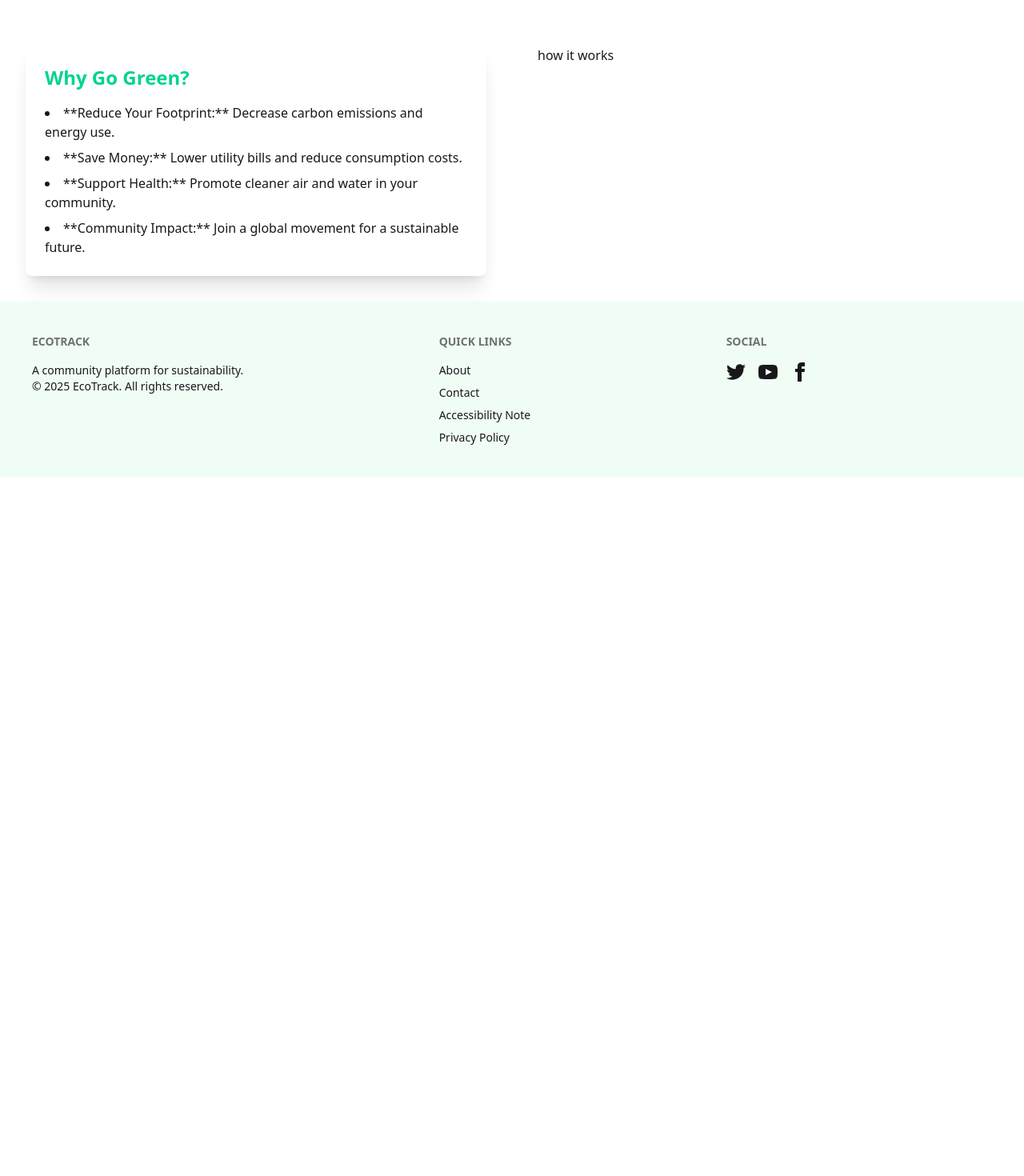
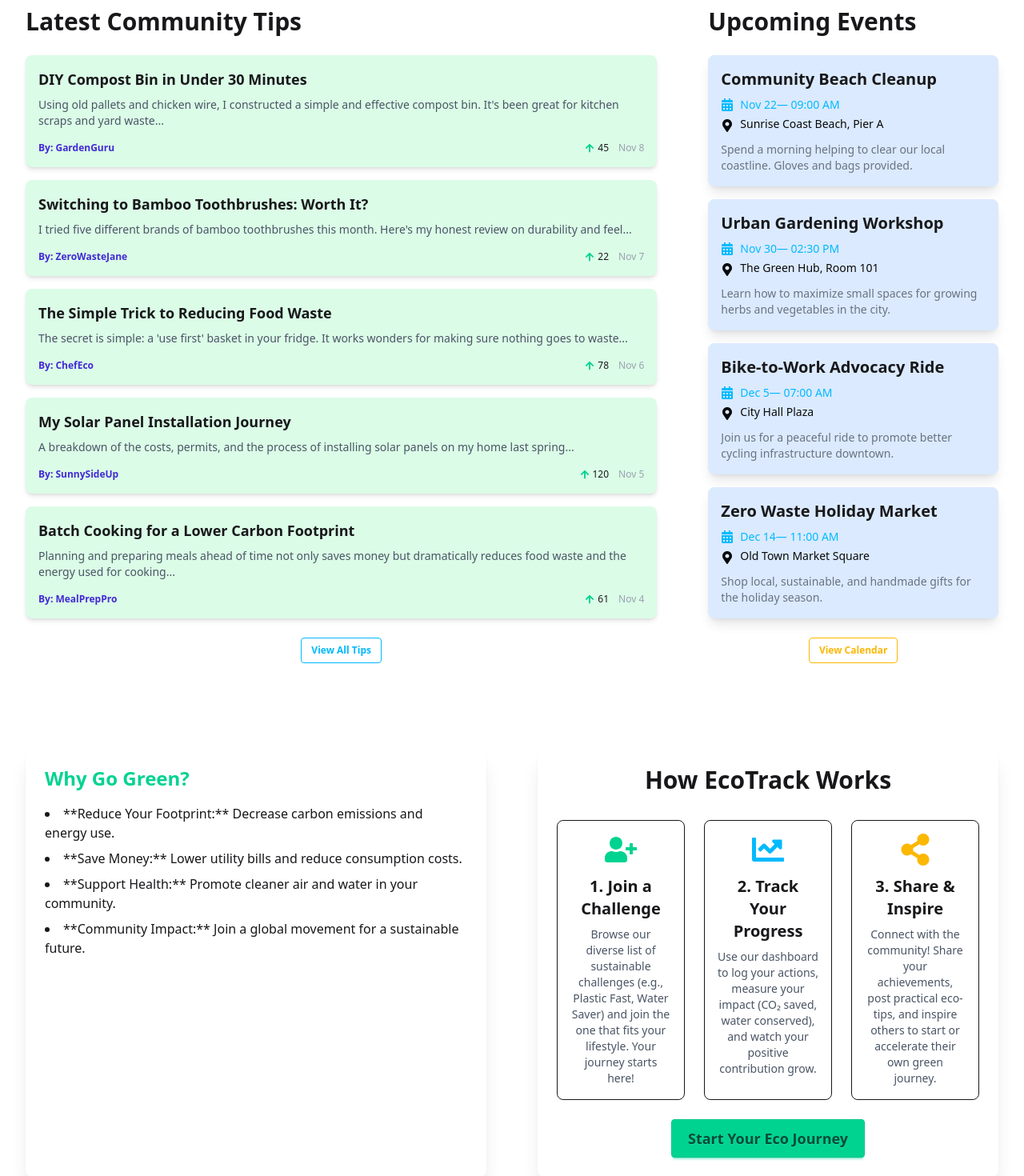
Before and after one commit to kohinurfatema/tenth-assignment, a React (Vite) app: page / in a window 1280 px wide. Shown: the part 1760-3230 px from the top of the page at 80% size. Before the commit the page ends 2357 px from the top, so only its background shows below. Built offline with nearby package versions, Linux system fonts and the light colour scheme.

Commit message:
tips and up coming events added sucssesfully

```diff
--- a/src/components/home/HowItWorks.jsx
+++ b/src/components/home/HowItWorks.jsx
@@ -1,11 +1,55 @@
-import React from 'react';
+// src/components/home/HowItWorks.jsx
+import { FaUserPlus, FaChartLine, FaShareAlt } from 'react-icons/fa'; // Requires react-icons
+
+const steps = [
+  {
+    icon: FaUserPlus,
+    title: "1. Join a Challenge",
+    description: "Browse our diverse list of sustainable challenges (e.g., Plastic Fast, Water Saver) and join the one that fits your lifestyle. Your journey starts here!",
+    color: "text-success",
+  },
+  {
+    icon: FaChartLine,
+    title: "2. Track Your Progress",
+    description: "Use our dashboard to log your actions, measure your impact (CO₂ saved, water conserved), and watch your positive contribution grow.",
+    color: "text-info",
+  },
+  {
+    icon: FaShareAlt,
+    title: "3. Share & Inspire",
+    description: "Connect with the community! Share your achievements, post practical eco-tips, and inspire others to start or accelerate their own green journey.",
+    color: "text-warning",
+  },
+];
 
 const HowItWorks = () => {
-    return (
-        <div>
-            how it works
-        </div>
-    );
+  return (
+    <div className="card bg-base-100 shadow-xl p-6">
+      <h2 className="card-title text-3xl mb-8 text-center justify-center">How EcoTrack Works</h2>
+
+      {/* Grid structure for the three steps */}
+      <div className="grid grid-cols-1 md:grid-cols-3 gap-6">
+        {steps.map((step, index) => (
+          <div key={index} className="flex flex-col items-center text-center p-4 border rounded-lg hover:bg-base-200 transition-colors duration-200">
+
+            {/* Step Icon */}
+            <step.icon className={`w-10 h-10 mb-3 ${step.color}`} />
+
+            {/* Step Title */}
+            <h3 className="font-bold text-xl mb-2">{step.title}</h3>
+
+            {/* Step Description */}
+            <p className="text-sm text-gray-600">{step.description}</p>
+          </div>
+        ))}
+      </div>
+
+      {/* Optional CTA */}
+      <div className="text-center mt-6">
+        <button className="btn btn-lg btn-success">Start Your Eco Journey</button>
+      </div>
+    </div>
+  );
 };
 
 export default HowItWorks;
--- a/src/components/home/RecentTips.jsx
+++ b/src/components/home/RecentTips.jsx
@@ -1,11 +1,45 @@
-import React from 'react';
+// src/components/home/RecentTips.jsx
+import { recentTips } from '../../data/mockData';
+import { FaArrowUp } from 'react-icons/fa'; // Requires react-icons if not installed
 
 const RecentTips = () => {
-    return (
-        <div>
-            RecentTips
-        </div>
-    );
+  return (
+    <div className="my-10">
+      <h2 className="text-3xl font-bold mb-6">Latest Community Tips</h2>
+
+      <div className="space-y-4">
+        {recentTips.map((tip) => (
+          // Card for each tip
+          <div key={tip.id} className="card bg-green-100 shadow-md hover:shadow-lg transition-shadow duration-300">
+            <div className="card-body p-4">
+              <h3 className="card-title text-lg">{tip.title}</h3>
+
+              <p className="text-sm text-gray-600 line-clamp-2">{tip.preview}</p>
+
+              <div className="flex justify-between items-center text-xs mt-2">
+                <p className="font-semibold text-primary">By: {tip.authorName}</p>
+                <div className="flex items-center space-x-3">
+                  {/* Upvotes */}
+                  <div className="flex items-center">
+                    <FaArrowUp className="w-3 h-3 text-success mr-1" />
+                    <span>{tip.upvotes}</span>
+                  </div>
+                  {/* Date Preview */}
+                  <span className="text-gray-400">
+                    {tip.createdAt.toLocaleDateString('en-US', { month: 'short', day: 'numeric' })}
+                  </span>
+                </div>
+              </div>
+            </div>
+          </div>
+        ))}
+      </div>
+
+      <div className="text-center mt-6">
+        <button className="btn btn-sm btn-outline btn-info">View All Tips</button>
+      </div>
+    </div>
+  );
 };
 
 export default RecentTips;
--- a/src/components/home/UpcomingEvents.jsx
+++ b/src/components/home/UpcomingEvents.jsx
@@ -1,11 +1,46 @@
-import React from 'react';
+// src/components/home/UpcomingEvents.jsx
+import { upcomingEvents } from '../../data/mockData';
+import { FaMapMarkerAlt, FaCalendarAlt } from 'react-icons/fa'; // Requires react-icons
 
 const UpcomingEvents = () => {
-    return (
-        <div>
-            upcomming events
-        </div>
-    );
+  return (
+    <div className="my-10">
+      <h2 className="text-3xl font-bold mb-6">Upcoming Events</h2>
+
+      {/* Container for the event list */}
+      <ul className="space-y-4">
+        {upcomingEvents.map((event) => (
+          <li key={event.id} className="card bg-blue-100 shadow-lg p-4 transition-shadow duration-300 hover:shadow-xl">
+            <h3 className="text-xl font-semibold mb-2">{event.title}</h3>
+
+            {/* Event Details */}
+            <div className="text-sm space-y-1">
+                {/* Date */}
+                <div className="flex items-center text-info">
+                    <FaCalendarAlt className="w-4 h-4 mr-2 flex-shrink-0" />
+                    <span>
+                      {event.date.toLocaleDateString('en-US', { month: 'short', day: 'numeric' })}
+                      — {event.date.toLocaleTimeString('en-US', { hour: '2-digit', minute: '2-digit' })}
+                    </span>
+                </div>
+                {/* Location */}
+                <div className="flex items-start text-neutral">
+                    <FaMapMarkerAlt className="w-4 h-4 mt-1 mr-2 flex-shrink-0" />
+                    <span>{event.location}</span>
+                </div>
+
+                {/* Short Description */}
+                <p className="text-sm text-gray-500 pt-2 line-clamp-2">{event.description}</p>
+            </div>
+          </li>
+        ))}
+      </ul>
+
+      <div className="text-center mt-6">
+        <button className="btn btn-sm btn-outline btn-warning">View Calendar</button>
+      </div>
+    </div>
+  );
 };
 
 export default UpcomingEvents;
--- a/src/data/mockData.js
+++ b/src/data/mockData.js
@@ -71,3 +71,85 @@
     slug: "transit-commuter-challenge",
   },
 ];
+
+
+
+
+export const recentTips = [
+  {
+    id: 201,
+    title: "DIY Compost Bin in Under 30 Minutes",
+    authorName: "GardenGuru",
+    upvotes: 45,
+    createdAt: new Date('2025-11-08T10:00:00Z'),
+    preview: "Using old pallets and chicken wire, I constructed a simple and effective compost bin. It's been great for kitchen scraps and yard waste...",
+  },
+  {
+    id: 202,
+    title: "Switching to Bamboo Toothbrushes: Worth It?",
+    authorName: "ZeroWasteJane",
+    upvotes: 22,
+    createdAt: new Date('2025-11-07T15:30:00Z'),
+    preview: "I tried five different brands of bamboo toothbrushes this month. Here's my honest review on durability and feel...",
+  },
+  {
+    id: 203,
+    title: "The Simple Trick to Reducing Food Waste",
+    authorName: "ChefEco",
+    upvotes: 78,
+    createdAt: new Date('2025-11-06T08:45:00Z'),
+    preview: "The secret is simple: a 'use first' basket in your fridge. It works wonders for making sure nothing goes to waste...",
+  },
+  {
+    id: 204,
+    title: "My Solar Panel Installation Journey",
+    authorName: "SunnySideUp",
+    upvotes: 120,
+    createdAt: new Date('2025-11-05T19:15:00Z'),
+    preview: "A breakdown of the costs, permits, and the process of installing solar panels on my home last spring...",
+  },
+  {
+    id: 205, // New unique ID
+    title: "Batch Cooking for a Lower Carbon Footprint",
+    authorName: "MealPrepPro",
+    upvotes: 61,
+    createdAt: new Date('2025-11-04T12:00:00Z'),
+    preview: "Planning and preparing meals ahead of time not only saves money but dramatically reduces food waste and the energy used for cooking...",
+  }
+];
+
+
+
+
+
+
+export const upcomingEvents = [
+  {
+    id: 301,
+    title: "Community Beach Cleanup",
+    date: new Date('2025-11-22T09:00:00Z'),
+    location: "Sunrise Coast Beach, Pier A",
+    description: "Spend a morning helping to clear our local coastline. Gloves and bags provided.",
+  },
+  {
+    id: 302,
+    title: "Urban Gardening Workshop",
+    date: new Date('2025-11-30T14:30:00Z'),
+    location: "The Green Hub, Room 101",
+    description: "Learn how to maximize small spaces for growing herbs and vegetables in the city.",
+  },
+  {
+    id: 303,
+    title: "Bike-to-Work Advocacy Ride",
+    date: new Date('2025-12-05T07:00:00Z'),
+    location: "City Hall Plaza",
+    description: "Join us for a peaceful ride to promote better cycling infrastructure downtown.",
+  },
+  {
+    id: 304,
+    title: "Zero Waste Holiday Market",
+    date: new Date('2025-12-14T11:00:00Z'),
+    location: "Old Town Market Square",
+    description: "Shop local, sustainable, and handmade gifts for the holiday season.",
+  },
+];
```
